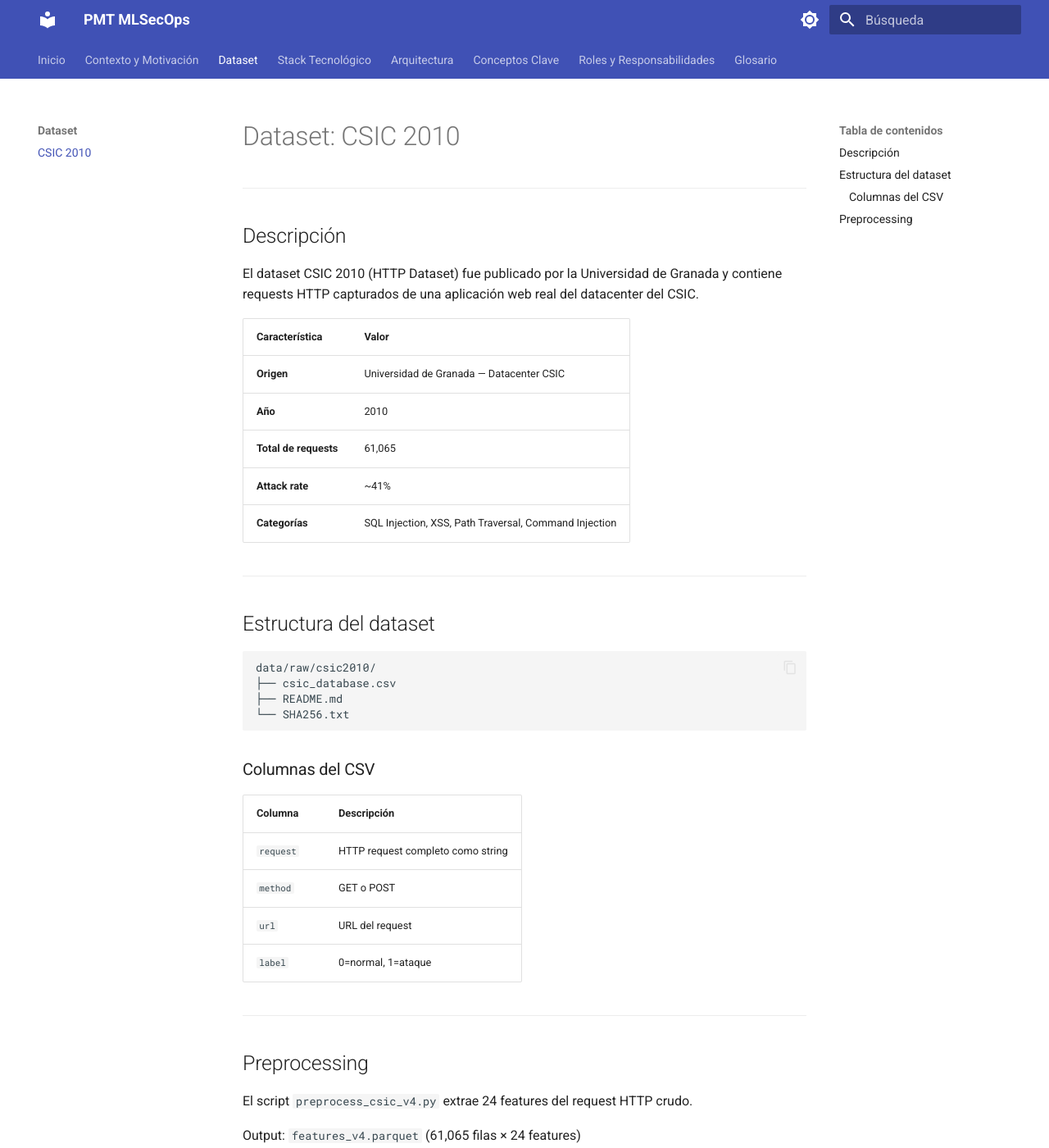
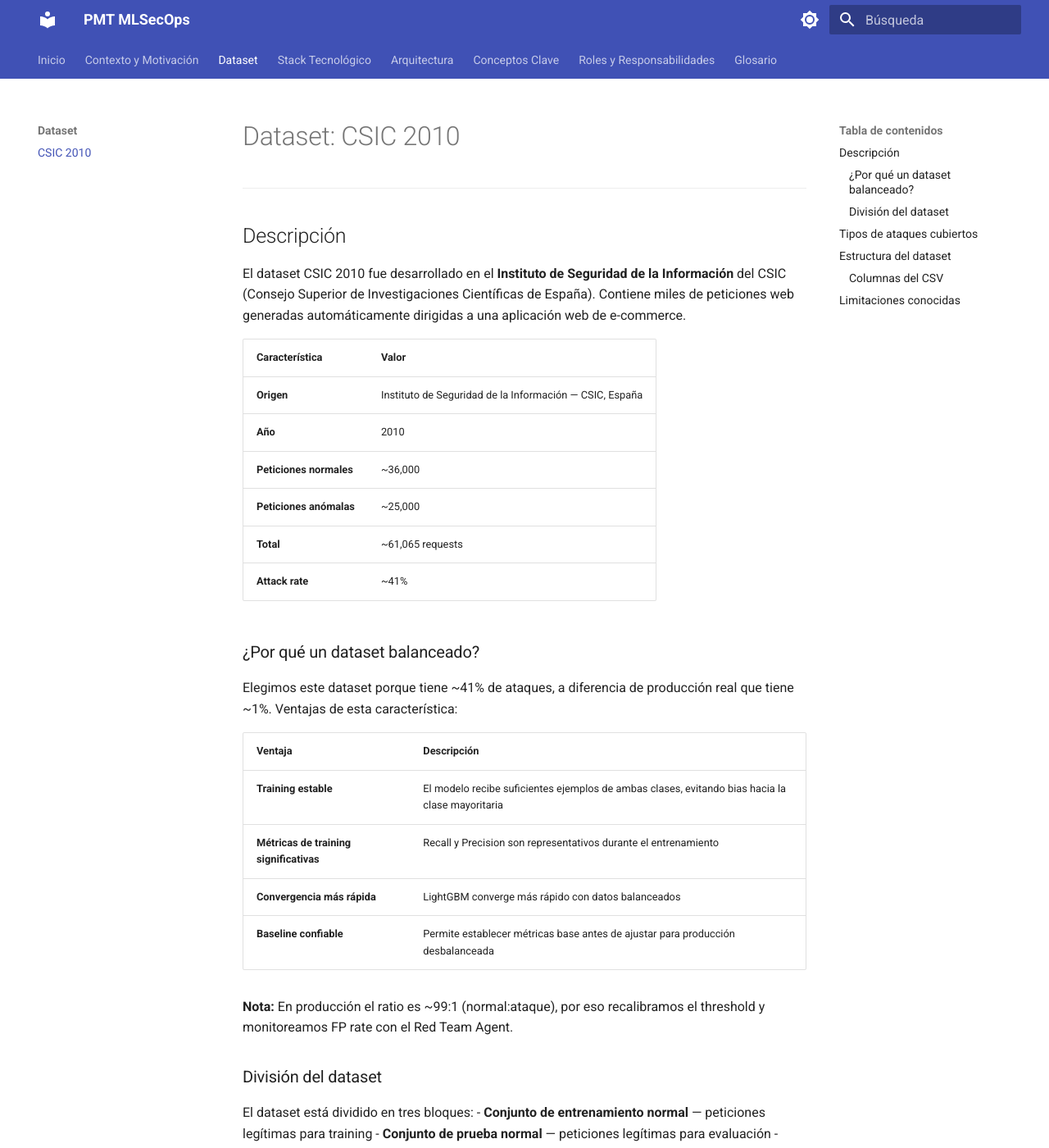
Before and after one commit to permotion/pmt_mlsecops, an MkDocs documentation site: the page built from docs/dataset.md, in a window 1280 px wide and 1400 px high. Shown: the whole window at 82% size. Built offline with MkDocs 1.6.1 and Material for MkDocs 9.7.7, drawn with Linux system fonts in a browser that asks for light colours; some of the changed text lies outside the part shown.

Commit message:
docs: update dataset.md — add balanced dataset advantages

```diff
--- a/docs/dataset.md
+++ b/docs/dataset.md
@@ -4,15 +4,52 @@
 
 ## Descripción
 
-El dataset CSIC 2010 (HTTP Dataset) fue publicado por la Universidad de Granada y contiene requests HTTP capturados de una aplicación web real del datacenter del CSIC.
+El dataset CSIC 2010 fue desarrollado en el **Instituto de Seguridad de la Información** del CSIC (Consejo Superior de Investigaciones Científicas de España). Contiene miles de peticiones web generadas automáticamente dirigidas a una aplicación web de e-commerce.
 
 | Característica | Valor |
-|---------------|-------|
-| **Origen** | Universidad de Granada — Datacenter CSIC |
+|----------------|-------|
+| **Origen** | Instituto de Seguridad de la Información — CSIC, España |
 | **Año** | 2010 |
-| **Total de requests** | 61,065 |
+| **Peticiones normales** | ~36,000 |
+| **Peticiones anómalas** | ~25,000 |
+| **Total** | ~61,065 requests |
 | **Attack rate** | ~41% |
-| **Categorías** | SQL Injection, XSS, Path Traversal, Command Injection |
+
+### ¿Por qué un dataset balanceado?
+
+Elegimos este dataset porque tiene ~41% de ataques, a diferencia de producción real que tiene ~1%. Ventajas de esta característica:
+
+| Ventaja | Descripción |
+|---------|-------------|
+| **Training estable** | El modelo recibe suficientes ejemplos de ambas clases, evitando bias hacia la clase mayoritaria |
+| **Métricas de training significativas** | Recall y Precision son representativos durante el entrenamiento |
+| **Convergencia más rápida** | LightGBM converge más rápido con datos balanceados |
+| **Baseline confiable** | Permite establecer métricas base antes de ajustar para producción desbalanceada |
+
+**Nota:** En producción el ratio es ~99:1 (normal:ataque), por eso recalibramos el threshold y monitoreamos FP rate con el Red Team Agent.
+
+### División del dataset
+
+El dataset está dividido en tres bloques:
+- **Conjunto de entrenamiento normal** — peticiones legítimas para training
+- **Conjunto de prueba normal** — peticiones legítimas para evaluación
+- **Conjunto de prueba anómalo** — peticiones de ataque para evaluación
+
+---
+
+## Tipos de ataques cubiertos
+
+El dataset incluye los siguientes tipos de ataque:
+
+| Categoría | Descripción |
+|-----------|-------------|
+| **SQL Injection** | Inyección de código SQL en parámetros |
+| **XSS** | Cross-Site Scripting |
+| **Buffer Overflow** | Desbordamiento de buffer |
+| **CRLF Injection** | Inyección de caracteres CRLF en headers |
+| **Parameter Tampering** | Manipulación de parámetros de request |
+| **Path Traversal** | Acceso a archivos del sistema |
+| **Command Injection** | Ejecución de comandos |
 
 ---
 
@@ -36,8 +73,14 @@ data/raw/csic2010/
 
 ---
 
-## Preprocessing
+## Limitaciones conocidas
 
-El script `preprocess_csic_v4.py` extrae 24 features del request HTTP crudo.
+El dataset CSIC 2010 es ampliamente usado pero también tiene limitaciones:
 
-Output: `features_v4.parquet` (61,065 filas × 24 features)
+| Limitación | Impacto |
+|------------|---------|
+| **Falta de variedad** | Es criticado por su falta de variedad, lo que lleva a muchos investigadores a crear o combinar datasets para mayor confiabilidad |
+| **No representa ataques modernos** | No representa adecuadamente los vectores de ataque más nuevos orientados a tecnologías web actuales (API-specific attacks, HTTP desync) |
+| **Dataset de 2010** | Las técnicas de ataque han evolucionado desde entonces |
+
+**Mitigación:** El Red Team Agent busca payloads frescos de fuentes públicas (Exploit-DB, CVE feeds) para detectar gaps del modelo frente a ataques actuales.
```
